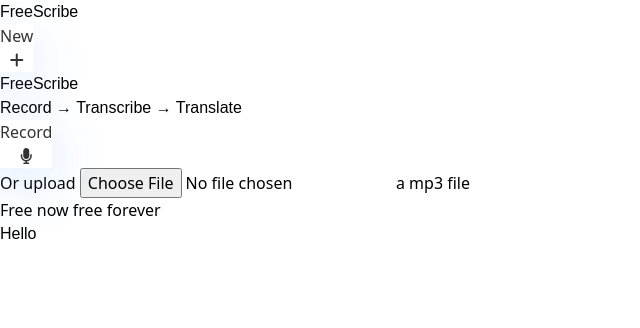
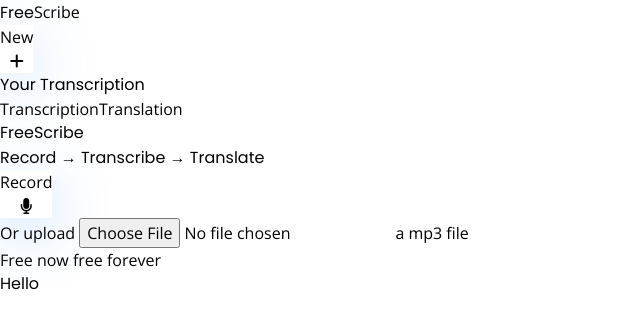
Before and after one commit to AhmedImtiazKhan/free-scribe, a React (Vite) app: page / in a window 1280 px wide. Shown: the top 328 px of the page, without its empty margins (0-640 px from the left). Built offline with nearby package versions, Linux system fonts and the light colour scheme.

Commit message:
Developed Transcibing page added dynamic styling

```diff
--- a/src/App.jsx
+++ b/src/App.jsx
@@ -2,11 +2,15 @@
 import Header from "./components/Header";
 import HomePage from "./components/HomePage";
 import FileDisplay from "./components/FileDisplay";
+import Information from "./components/Information";
+import Transcribing from "./components/Transcribing";
 
 function App() {
   const [count, setCount] = useState(0);
   const [file, setFile] = useState(null);
   const [audioStream, setAudioStream] = useState(null);
+  const [output, setOutput] = useState(true);
+  const [loading, setLoading] = useState(true);
 
   const isAudioAvailable = file || audioStream;
   function handleAudioReset() {
@@ -23,6 +27,7 @@
       <div className="flex flex-col p-4 max-w-[1000px] mx-auto w-full">
         <section className="min-h-screen flex flex-col">
           <Header />
+          {output ? <Information /> : loading ? <Transcribing /> : <></>}
           {isAudioAvailable ? (
             <FileDisplay
               handleAudioReset={handleAudioReset}
--- a/src/components/FileDisplay.jsx
+++ b/src/components/FileDisplay.jsx
@@ -6,19 +6,40 @@
 
   useEffect(() => {
     if (!file && !audioStream) {
+      if (audioRef.current) {
+        audioRef.current.src = ""; // Clear the audio source
+      }
       return;
     }
-    if (file) {
+
+    let objectURL;
+
+    if (file && file instanceof File) {
       console.log("HERE FILE", file);
-      audioRef.current.src = URL.createObjectURL(file);
+      objectURL = URL.createObjectURL(file);
+    } else if (audioStream && audioStream instanceof MediaStream) {
+      console.log("HERE AUDIO", audioStream);
+      objectURL = URL.createObjectURL(audioStream);
     } else {
-      console.log("EHER AUDIO", audioStream);
-      audioRef.current.src = URL.createObjectURL(audioStream);
+      console.error("Invalid file or audio stream");
+      return;
     }
+
+    if (audioRef.current) {
+      audioRef.current.src = objectURL;
+    } else {
+      console.warn("Audio ref is not initialized");
+    }
+
+    // Cleanup: Revoke object URL when component unmounts or dependencies change
+    return () => {
+      if (objectURL) {
+        URL.revokeObjectURL(objectURL);
+      }
+    };
   }, [audioStream, file]);
-
   return (
-    <main className="flex-1  p-4 flex flex-col gap-3 text-center sm:gap-4 justify-center pb-20 w-full max-w-prose mx-auto">
+    <main className="flex-1 p-4 flex flex-col gap-3 text-center sm:gap-4 justify-center pb-20 w-72 sm:w-96 max-w-prose mx-auto">
       <h1 className="font-semibold text-4xl sm:text-5xl md:text-6xl">
         Your <span className="text-blue-400 bold">File</span>
       </h1>
--- /dev/null
+++ b/src/components/Information.jsx
@@ -0,0 +1,15 @@
+import React from "react";
+
+export default function Information() {
+  return (
+    <main className="flex-1 p-4 flex flex-col gap-3 text-center sm:gap-4 justify-center pb-20 w-full max-w-prose mx-auto">
+      <h1 className="font-semibold text-4xl sm:text-5xl md:text-6xl whitespace-nowrap">
+        Your <span className="text-blue-400 bold">Transcription</span>
+      </h1>
+      <div className="flex items-center gap-2">
+        <buttpn>Transcription</buttpn>
+        <buttpn>Translation</buttpn>
+      </div>
+    </main>
+  );
+}
--- /dev/null
+++ b/src/components/Transcribing.jsx
@@ -0,0 +1,30 @@
+import React from "react";
+
+export default function Transcribing(props) {
+  const { downloading } = props;
+  return (
+    <div className="flex item-center flex-col justify-center gap-10 flex-1 text-center sm:gap-14 pb-24 p-4">
+      {" "}
+      <div className="flex flex-col gap-2 sm:gap-4">
+        <h1 className="font-semibold text-4xl sm:text-5xl md:text-6xl">
+          <span className="text-blue-400 bold">Transcribing</span>
+        </h1>
+        <p>
+          {!downloading ? "warming up cylinders" : "core cylinders engaged"}
+        </p>
+      </div>
+      <div className="flex flex-col gap-2 sm:gap-4 max-w-[400px] mx-auto w-full">
+        {[0, 1, 2, 3].map((val) => {
+          return (
+            <div
+              key={val}
+              className={
+                "rounded-full h-2 sm:h-3 bg-slate-400 loading " + `loading{val}`
+              }
+            ></div>
+          );
+        })}
+      </div>
+    </div>
+  );
+}
--- a/src/index.css
+++ b/src/index.css
@@ -4,19 +4,43 @@
 
 
 *{
-    font-fasmily:'Open Sans', sans-serif;
+    font-family:'Open Sans', sans-serif;
 }
 
 h1,h2,h3,.bold{
-    font-family: 'Popins', sans-serif;
+    font-family: 'Poppins', sans-serif;
 }
 
-.specialBtn{
-    opacity: 0.8;
-    box-shadow: 0px 14px 55px rgba(96,165,255,0.35);
+.specialBtn {
+    background: white;
+    box-shadow: 0px 14px 55px rgba(96, 165, 255, 0.35);
     transition-duration: 200ms;
 }
 
-.specialBtn:hover{
+.specialBtn:hover {
     opacity: 0.8;
 }
+
+
+.loading {
+    animation: width 5s linear infinite;
+    margin-right: auto;
+}
+
+.loading2{
+    animation-delay: -2s;
+}
+
+@keyframes width{
+    0%{width:100%;}
+    10%{width:73%;}
+    20%{width:35%;}
+    30%{width:37%;}
+    40%{width:48%;}
+    50%{width:65%;}
+    60%{width:46%;}
+    70%{width:38%;}
+    80%{width:66%;}
+    90%{width:76%;}
+    100%{width:100%;}
+}
```
